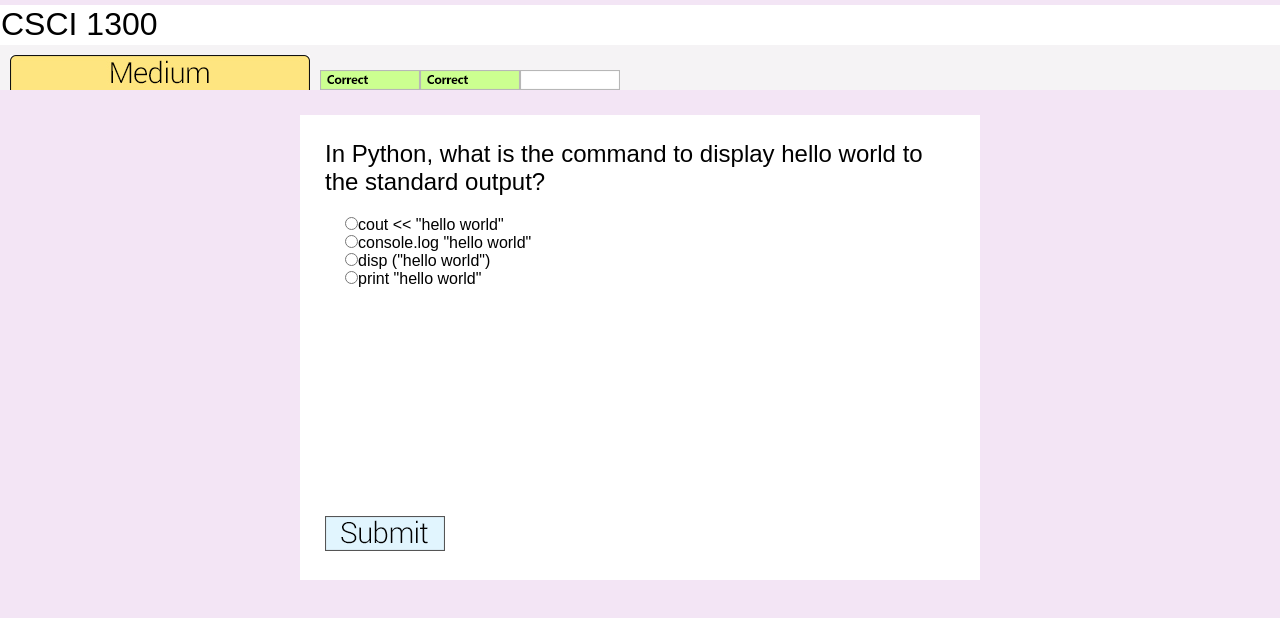
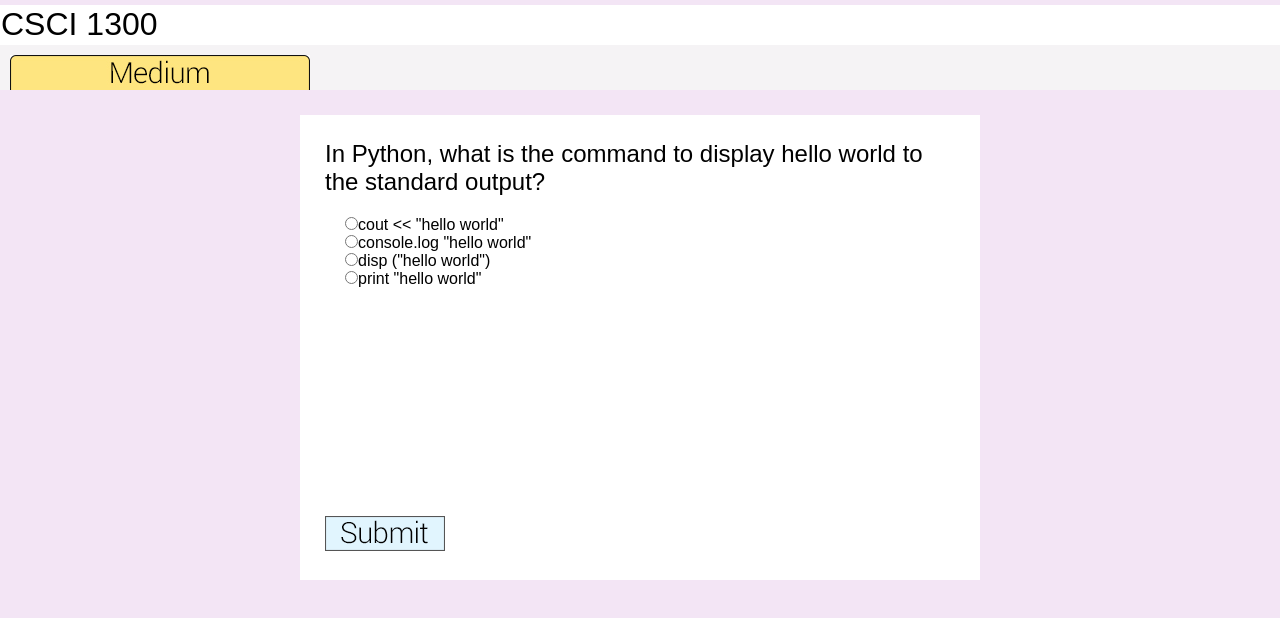
Before and after one commit to SpenceIsCool/T9HackAdapt, a plain HTML site: page web/index.html in a window 1280 px wide. Drawn offline with nearby package versions, Linux system fonts and the light colour scheme.

Commit message:
I'm not sure what I changed

```diff
--- a/web/index.html
+++ b/web/index.html
@@ -11,9 +11,14 @@
 		</div>
 		<ul class="feedback">
 		  <li class="a" id="difficultyImage"><img src="./img/DifficultyMed.jpg" alt="icon" /></li>
-		  <li class="b"><img src="./img/Correct.png" alt="icon" /></li>
-		  <li class="b"><img src="./img/Correct.png" alt="icon" /></li>
-		  <li class="b"><img src="./img/BlankAnswer.png" alt="icon" /></li>
+
+		  <div id="">
+			  <!--<li class="b" id="f1"><img src="./img/BlankAnswer.png" alt="icon" /></li>
+			  <li class="b" id="f2"><img src="./img/BlankAnswer.png" alt="icon" /></li>
+			  <li class="b" id="f3"><img src="./img/BlankAnswer.png" alt="icon" /></li>
+			  <li class="b" id="f4"><img src="./img/BlankAnswer.png" alt="icon" /></li>
+			  <li class="b" id="f5"><img src="./img/BlankAnswer.png" alt="icon" /></li>-->
+			</div>
 		</ul>
 
 		<div class="questionBox clearfix">
--- a/web/js/index.js
+++ b/web/js/index.js
@@ -69,6 +69,7 @@ $(document).ready(function(){
 		}
 		if(selectedAnswer == currentQuestion.answer1){
 			totalCorrect += 1;
+			//document.getElementById("").innerHTML = "<img src=\"./img/DifficultyMed.jpg\" alt=\"icon\" />";
 			if(totalCorrect >= 3){
 				upDifficulty();
 			}
```
